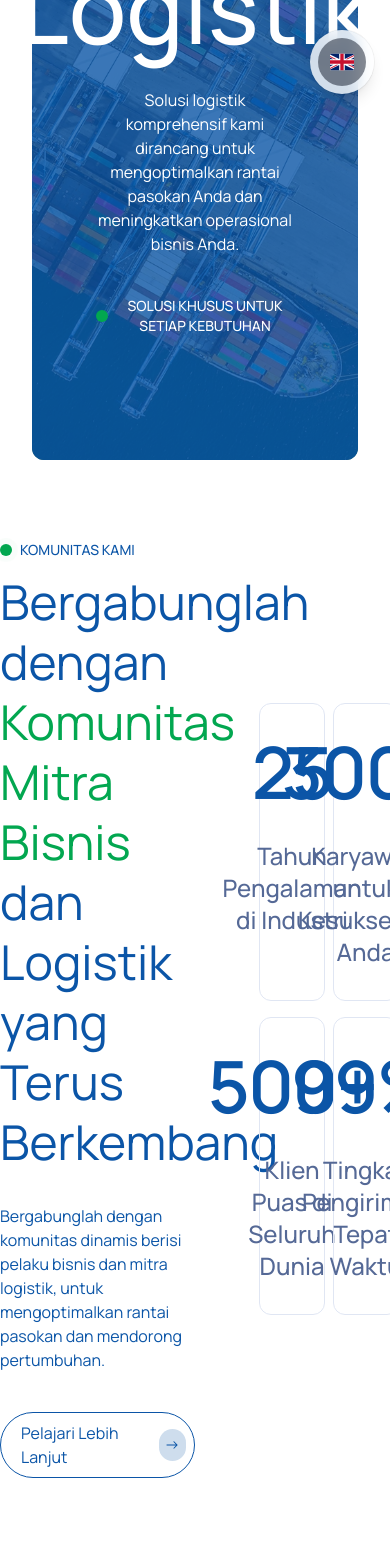
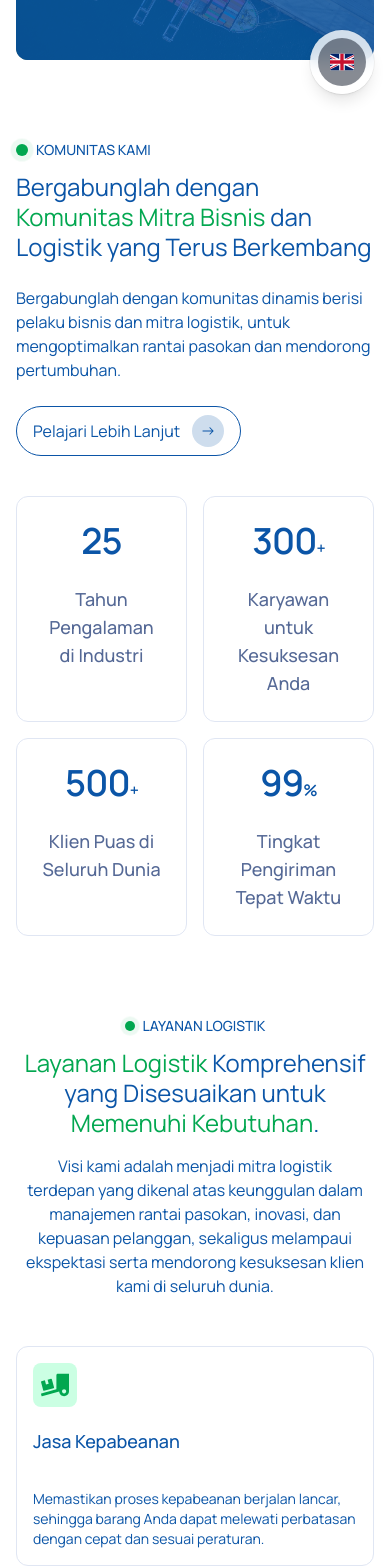
Before and after one commit to ciptacodeteam/shaga, a Next.js app: page /en/services in a window 390 px wide. Shown: the part 360-1928 px from the top of the page. Built offline with nearby package versions, Linux system fonts and the light colour scheme.

Commit message:
feat: enhance layout and responsiveness across multiple sections for improved user experience

```diff
--- a/section/layanankami/Community.tsx
+++ b/section/layanankami/Community.tsx
@@ -1,79 +1,96 @@
-import Link from "next/link";
-import { IoIosArrowRoundForward } from "react-icons/io";
+import Link from 'next/link';
+import { IoIosArrowRoundForward } from 'react-icons/io';
 
 export default function CommunitySection() {
   return (
     <>
-            <section className="relative mb-32">
-                <div className="max-w-7xl mx-auto">
-                    <div className="flex gap-16 items-center">
-
-                        <div className="w-1/2 flex flex-col justify-center">
-                            <div className="flex items-center gap-2 mb-3">
-                                <span className="relative flex size-3">
-                                    <span className="absolute inline-flex h-full w-full animate-ping rounded-full bg-secondary opacity-75"></span>
-                                    <span className="relative inline-flex size-3 rounded-full bg-secondary"></span>
+      <section className='relative mb-20'>
+        <div className='max-w-7xl mx-auto px-4'>
+          <div className='flex flex-col md:flex-row gap-10 md:gap-16 items-start md:items-center'>
+            <div className='w-full md:w-1/2 flex flex-col justify-center'>
+              <div className='flex items-center gap-2 mb-3'>
+                <span className='relative flex size-3'>
+                  <span className='absolute inline-flex h-full w-full animate-ping rounded-full bg-secondary opacity-75'></span>
+                  <span className='relative inline-flex size-3 rounded-full bg-secondary'></span>
                 </span>
-                                <p className="text-sm font-medium text-primary uppercase font-manrope">
+                <p className='text-sm font-medium text-primary uppercase font-manrope'>
                   KOMUNITAS KAMI
                 </p>
               </div>
-
-                            <div className="mb-8">
-                                <p className="font-manrope text-5xl leading-tight text-primary">
-                                    Bergabunglah dengan <span className="text-secondary">Komunitas Mitra Bisnis</span> dan Logistik yang Terus Berkembang
+              <div className='mb-6 md:mb-8'>
+                <p className='font-manrope text-2xl sm:text-3xl md:text-4xl lg:text-5xl leading-tight text-primary'>
+                  Bergabunglah dengan{' '}
+                  <span className='text-secondary'>Komunitas Mitra Bisnis</span>{' '}
+                  dan Logistik yang Terus Berkembang
                 </p>
               </div>
 
               <div>
-                                <p className="font-manrope text-primary mb-10">
-                                    Bergabunglah dengan komunitas dinamis berisi pelaku bisnis dan mitra logistik, untuk mengoptimalkan rantai pasokan dan mendorong pertumbuhan.
+                <p className='font-manrope text-primary mb-6 md:mb-10 text-base sm:text-lg'>
+                  Bergabunglah dengan komunitas dinamis berisi pelaku bisnis dan
+                  mitra logistik, untuk mengoptimalkan rantai pasokan dan
+                  mendorong pertumbuhan.
                 </p>
               </div>
 
               <div>
                 <Link
-                                    href="/kontak"
-                                    className="group flex items-center border border-primary rounded-full px-2 py-2 transition-all duration-300 w-fit hover:bg-white/10"
+                  href='/kontak'
+                  className='group inline-flex items-center border border-primary rounded-full px-4 py-2 transition-all duration-300 hover:bg-white/10'
                 >
-                                    <span className="text-primary font-manrope ms-3 me-3 transition-all duration-300 group-hover:translate-x-1">
+                  <span className='text-primary font-manrope mr-3 transition-all duration-300 group-hover:translate-x-1'>
                     Pelajari Lebih Lanjut
                   </span>
 
-                                    <div className="flex items-center justify-center w-8 h-8 rounded-full bg-primary/20 transition-transform duration-300  group-hover:rotate-45">
-                                        <IoIosArrowRoundForward className="text-primary group-hover:text-primary w-5 h-5 transition-colors duration-300" />
+                  <div className='flex items-center justify-center w-8 h-8 rounded-full bg-primary/20 transition-transform duration-300  group-hover:rotate-45'>
+                    <IoIosArrowRoundForward className='text-primary group-hover:text-primary w-5 h-5 transition-colors duration-300' />
                   </div>
                 </Link>
               </div>
             </div>
-
-                        <div className="w-1/2 relative">
-                            <div className="grid grid-cols-2 gap-4">
-                                <div className="border border-[#E0E6F3] p-8 rounded-xl">
-                                    <div className="flex flex-col items-center justify-center">
-                                        <h1 className="font-manrope text-primary text-7xl font-semibold tracking-tight">25</h1>
-                                        <p className="font-manrope text-[#556996] text-2xl font-medium mt-8 text-center">Tahun Pengalaman di Industri</p>
+            <div className='w-full md:w-1/2 relative'>
+              <div className='grid grid-cols-2 gap-4'>
+                <div className='border border-[#E0E6F3] p-6 sm:p-8 rounded-xl'>
+                  <div className='flex flex-col items-center justify-center'>
+                    <h1 className='font-manrope text-primary text-4xl sm:text-6xl md:text-7xl font-semibold tracking-tight'>
+                      25
+                    </h1>
+                    <p className='font-manrope text-[#556996] text-lg sm:text-2xl font-medium mt-6 text-center'>
+                      Tahun Pengalaman di Industri
+                    </p>
                   </div>
                 </div>
 
-                                <div className="border border-[#E0E6F3] p-8 rounded-xl">
-                                    <div className="flex flex-col items-center justify-center">
-                                        <h1 className="font-manrope text-primary text-7xl font-semibold tracking-tight">300<span>+</span></h1>
-                                        <p className="font-manrope text-[#556996] text-2xl font-medium mt-8 text-center">Karyawan untuk Kesuksesan Anda</p>
+                <div className='border border-[#E0E6F3] p-6 sm:p-8 rounded-xl'>
+                  <div className='flex flex-col items-center justify-center'>
+                    <h1 className='font-manrope text-primary text-4xl sm:text-6xl md:text-7xl font-semibold tracking-tight'>
+                      300<span className='text-base sm:text-xl'>+</span>
+                    </h1>
+                    <p className='font-manrope text-[#556996] text-lg sm:text-2xl font-medium mt-6 text-center'>
+                      Karyawan untuk Kesuksesan Anda
+                    </p>
                   </div>
                 </div>
 
-                                <div className="border border-[#E0E6F3] p-8 rounded-xl">
-                                    <div className="flex flex-col items-center justify-center">
-                                        <h1 className="font-manrope text-primary text-7xl font-semibold tracking-tight">500<span>+</span></h1>
-                                        <p className="font-manrope text-[#556996] text-2xl font-medium mt-8 text-center">Klien Puas di Seluruh Dunia</p>
+                <div className='border border-[#E0E6F3] p-6 sm:p-8 rounded-xl'>
+                  <div className='flex flex-col items-center justify-center'>
+                    <h1 className='font-manrope text-primary text-4xl sm:text-6xl md:text-7xl font-semibold tracking-tight'>
+                      500<span className='text-base sm:text-xl'>+</span>
+                    </h1>
+                    <p className='font-manrope text-[#556996] text-lg sm:text-2xl font-medium mt-6 text-center'>
+                      Klien Puas di Seluruh Dunia
+                    </p>
                   </div>
                 </div>
 
-                                <div className="border border-[#E0E6F3] p-8 rounded-xl">
-                                    <div className="flex flex-col items-center justify-center">
-                                        <h1 className="font-manrope text-primary text-7xl font-semibold tracking-tight">99<span>%</span></h1>
-                                        <p className="font-manrope text-[#556996] text-2xl font-medium mt-8 text-center">Tingkat Pengiriman Tepat Waktu</p>
+                <div className='border border-[#E0E6F3] p-6 sm:p-8 rounded-xl'>
+                  <div className='flex flex-col items-center justify-center'>
+                    <h1 className='font-manrope text-primary text-4xl sm:text-6xl md:text-7xl font-semibold tracking-tight'>
+                      99<span className='text-base sm:text-xl'>%</span>
+                    </h1>
+                    <p className='font-manrope text-[#556996] text-lg sm:text-2xl font-medium mt-6 text-center'>
+                      Tingkat Pengiriman Tepat Waktu
+                    </p>
                   </div>
                 </div>
               </div>
@@ -82,5 +99,5 @@ export default function CommunitySection() {
         </div>
       </section>
     </>
-    )
+  );
 }
--- a/section/layanankami/HeroService.tsx
+++ b/section/layanankami/HeroService.tsx
@@ -1,30 +1,28 @@
 export default function HeroService() {
   return (
     <>
-            <section className="relative mb-20">
-                <div className="mx-8 relative rounded-xl overflow-hidden z-0">
-                    <div
-                        className="absolute inset-0 bg-[url('/img/imghero.webp')] bg-cover bg-center"
-                    >
-                    </div>
+      <section className='relative mb-20'>
+        <div className='mx-4 md:mx-8 relative rounded-xl overflow-hidden z-0'>
+          <div className="absolute inset-0 bg-[url('/img/imghero.webp')] bg-cover bg-center" />
 
-                    <div className="absolute inset-0 bg-[#0B55A7]/80 z-10"></div>
+          <div className='absolute inset-0 bg-[#0B55A7]/80 z-10' />
 
-                    <div className="relative z-20 flex flex-col px-16 py-28 text-white justify-center items-center text-center">
-                        <h1 className="text-8xl font-medium mb-8 font-manrope">
+          <div className='relative z-20 flex flex-col px-6 md:px-16 py-12 md:py-28 text-white justify-center items-center text-center'>
+            <h1 className='text-3xl sm:text-4xl md:text-6xl lg:text-7xl font-medium mb-6 md:mb-8 font-manrope'>
               Layanan Logistik
             </h1>
 
-                        <p className="text-white mb-10 font-manrope max-w-2xl">
-                            Solusi logistik komprehensif kami dirancang untuk mengoptimalkan rantai pasokan Anda dan meningkatkan operasional bisnis Anda.
+            <p className='text-white mb-6 md:mb-10 font-manrope max-w-full md:max-w-2xl px-2'>
+              Solusi logistik komprehensif kami dirancang untuk mengoptimalkan
+              rantai pasokan Anda dan meningkatkan operasional bisnis Anda.
             </p>
 
-                        <div className="flex justify-center items-center gap-2 mb-3">
-                            <span className="relative flex size-3">
-                                <span className="absolute inline-flex h-full w-full animate-ping rounded-full bg-secondary opacity-75"></span>
-                                <span className="relative inline-flex size-3 rounded-full bg-secondary"></span>
+            <div className='flex justify-center items-center gap-2 mb-3'>
+              <span className='relative flex'>
+                <span className='absolute inline-flex h-2.5 w-2.5 md:h-3 md:w-3 animate-ping rounded-full bg-secondary opacity-75'></span>
+                <span className='relative inline-flex h-2.5 w-2.5 md:h-3 md:w-3 rounded-full bg-secondary'></span>
               </span>
-                            <p className="text-sm font-medium text-white uppercase font-manrope">
+              <p className='text-sm font-medium text-white uppercase font-manrope'>
                 Solusi khusus untuk setiap kebutuhan
               </p>
             </div>
@@ -32,5 +30,5 @@ export default function HeroService() {
         </div>
       </section>
     </>
-    )
+  );
 }
--- a/section/layanankami/LogisticService.tsx
+++ b/section/layanankami/LogisticService.tsx
@@ -45,11 +45,11 @@ export default function LogisticService() {
     <>
       <section>
         <div className='max-w-7xl mx-auto mb-30'>
-          <div className='flex flex-col justify-center items-center text-center'>
+          <div className='flex flex-col justify-center items-center text-center px-4'>
             <div className='flex items-center gap-2 mb-3'>
-              <span className='relative flex size-3'>
-                <span className='absolute inline-flex h-full w-full animate-ping rounded-full bg-secondary opacity-75'></span>
-                <span className='relative inline-flex size-3 rounded-full bg-secondary'></span>
+              <span className='relative flex'>
+                <span className='absolute inline-flex h-2.5 w-2.5 md:h-3 md:w-3 animate-ping rounded-full bg-secondary opacity-75'></span>
+                <span className='relative inline-flex h-2.5 w-2.5 md:h-3 md:w-3 rounded-full bg-secondary'></span>
               </span>
               <p className='text-sm font-medium text-primary uppercase font-manrope'>
                 layanan logistik
@@ -57,15 +57,15 @@ export default function LogisticService() {
             </div>
 
             <div className='mb-4'>
-              <p className='font-manrope text-5xl leading-tight text-primary mx-auto w-3/4'>
+              <p className='font-manrope text-2xl sm:text-3xl md:text-4xl lg:text-5xl leading-tight text-primary mx-auto max-w-full sm:max-w-3xl md:max-w-4xl'>
                 <span className='text-secondary'>Layanan Logistik</span>{' '}
                 Komprehensif yang Disesuaikan untuk{' '}
                 <span className='text-secondary'>Memenuhi Kebutuhan</span>.
               </p>
             </div>
 
-            <div className='max-w-5xl'>
-              <p className='text-primary font-manrope'>
+            <div className='max-w-4xl px-2'>
+              <p className='text-primary font-manrope text-base sm:text-lg'>
                 Visi kami adalah menjadi mitra logistik terdepan yang dikenal
                 atas keunggulan dalam manajemen rantai pasokan, inovasi, dan
                 kepuasan pelanggan, sekaligus melampaui ekspektasi serta
@@ -74,25 +74,25 @@ export default function LogisticService() {
             </div>
           </div>
 
-          <div className='grid grid-cols-3 mt-16 gap-8'>
+          <div className='grid grid-cols-1 sm:grid-cols-2 lg:grid-cols-3 mt-12 gap-6 px-4'>
             {services.map((service, index) => (
               <div
                 key={index}
-                className='group flex flex-col rounded-xl p-6 transition-all duration-300 cursor-pointer bg-white border border-[#E0E6F3] hover:bg-primary hover:text-white'
+                className='group flex flex-col rounded-xl p-4 sm:p-6 transition-all duration-300 cursor-pointer bg-white border border-[#E0E6F3] hover:bg-primary hover:text-white min-h-[220px]'
               >
-                <div className='flex flex-col'>
-                  <div className='bg-[#CBFFE3] w-fit text-secondary p-3 rounded-lg transition-all duration-300 group-hover:bg-[#E0E6F3] group-hover:!text-primary mb-7'>
+                <div className='flex flex-col h-full'>
+                  <div className='bg-[#CBFFE3] w-fit text-secondary p-2 sm:p-3 rounded-lg transition-all duration-300 group-hover:bg-[#E0E6F3] group-hover:!text-primary mb-5'>
                     {service.icon}
                   </div>
 
-                  <div className='mb-5'>
-                    <h3 className='text-xl font-manrope text-primary font-medium transition-all duration-300 group-hover:!text-white'>
+                  <div className='mb-3'>
+                    <h3 className='text-lg sm:text-xl font-manrope text-primary font-medium transition-all duration-300 group-hover:!text-white'>
                       {service.title}
                     </h3>
                   </div>
 
-                  <div>
-                    <p className='text-sm font-manrope text-primary transition-all duration-300 group-hover:!text-[#E0E6F3]'>
+                  <div className='mt-auto'>
+                    <p className='text-sm sm:text-base font-manrope text-primary transition-all duration-300 group-hover:!text-[#E0E6F3]'>
                       {service.desc}
                     </p>
                   </div>
```
Also changed, not shown: section/layanankami/GetinQuote.tsx (+17 -17 lines), section/layanankami/WorkProcess.tsx (+63 -48 lines). Lines whose indentation alone changed are shown as unchanged.
